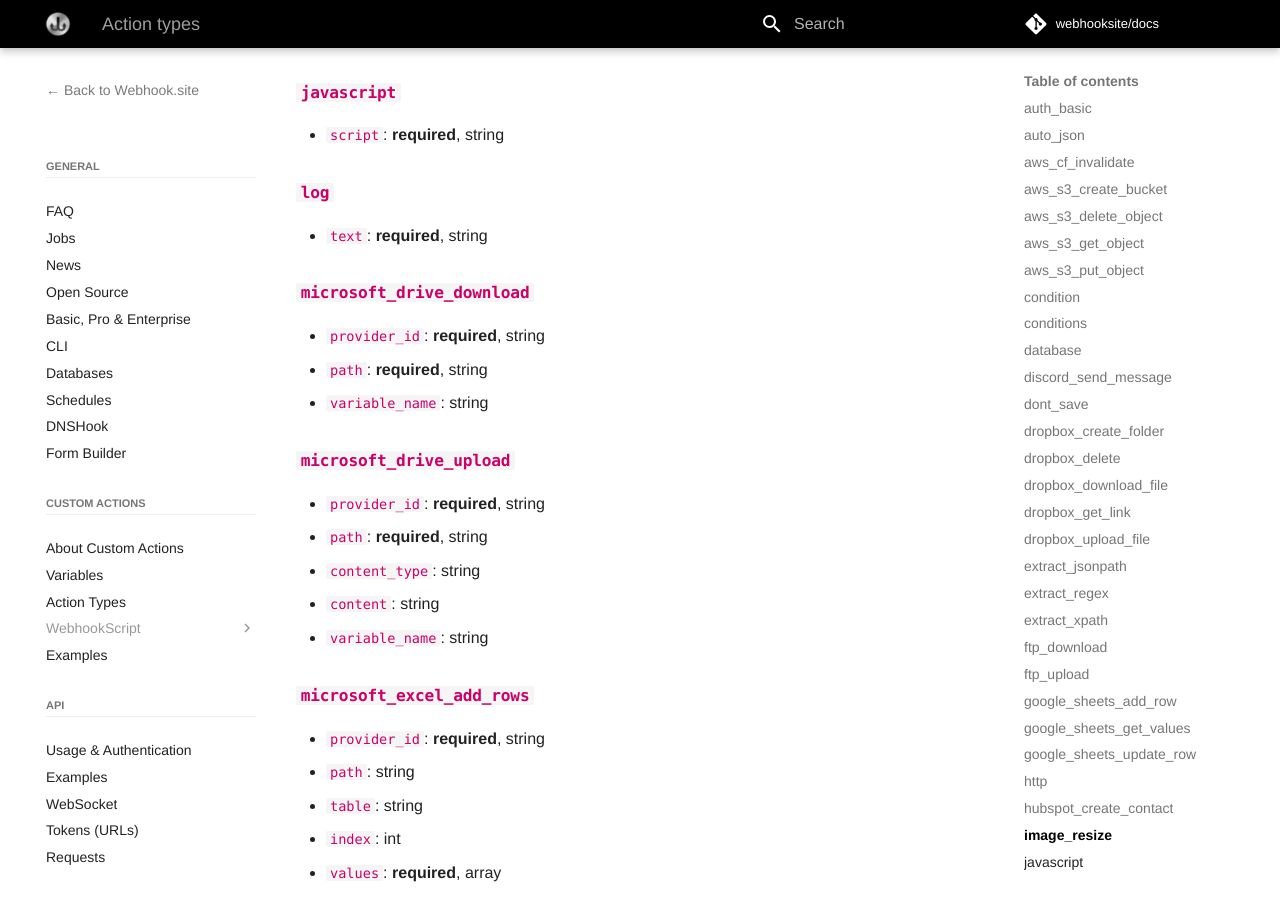
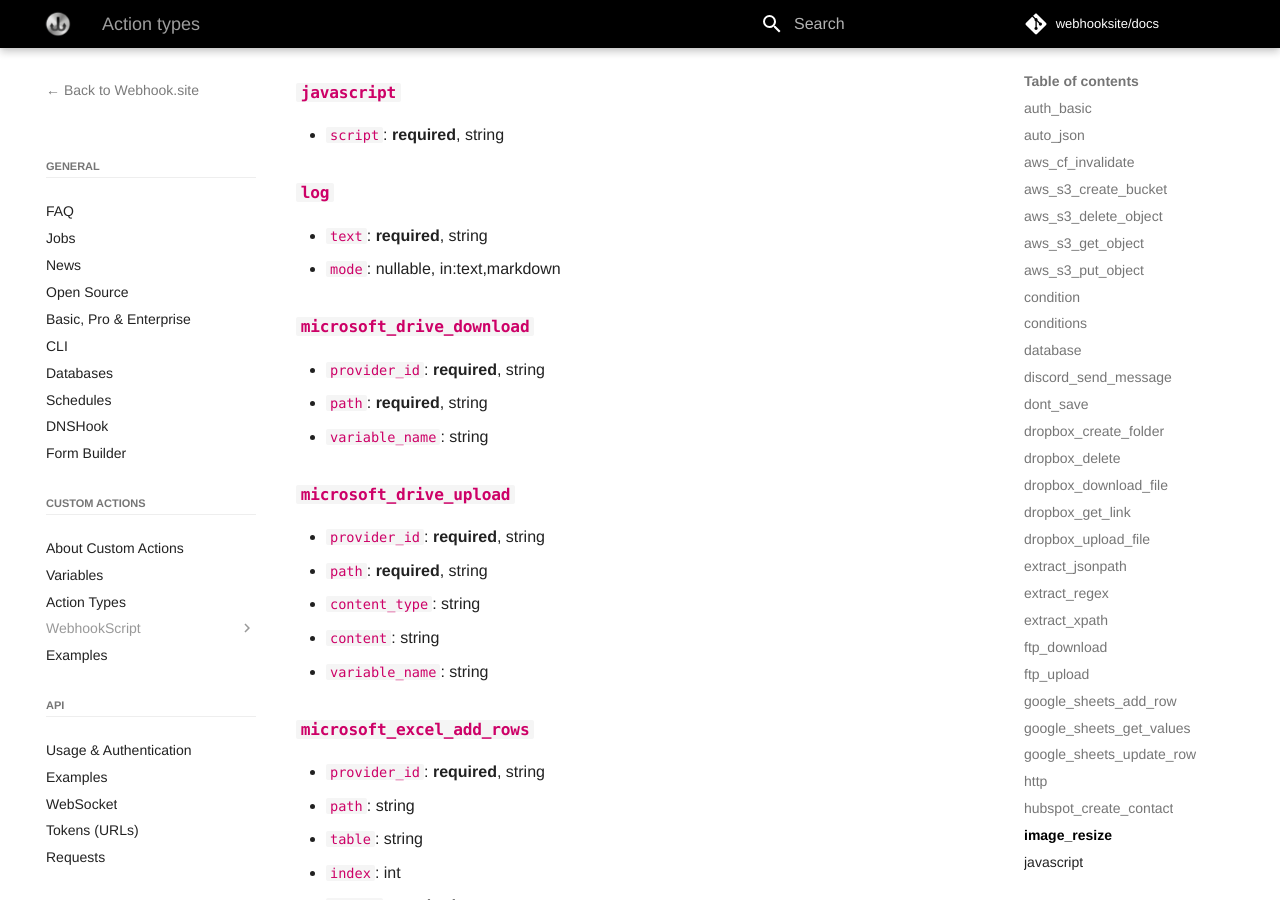
Before and after one commit to webhooksite/docs, an MkDocs documentation site: the page built from docs/api/action-types.md, in a window 1280 px wide and 900 px high, scrolled down 6886 px. Built offline with MkDocs 1.6.1 and Material for MkDocs 9.7.7, drawn with Linux system fonts in a browser that asks for light colours; comment, search, counter and statistics services are not loaded.

Commit message:
Update docs

```diff
--- a/docs/api/action-types.md
+++ b/docs/api/action-types.md
@@ -204,6 +204,7 @@
 
 ### `log`
 - `text`: **required**, string
+- `mode`: nullable, in:text,markdown
 
 ### `microsoft_drive_download`
 - `provider_id`: **required**, string
```
Also changed, not shown: docs/custom-actions/action-types.md (+2 -0 lines).
